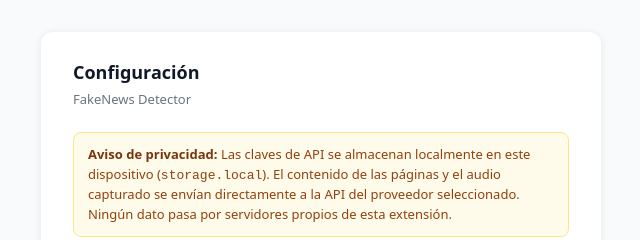
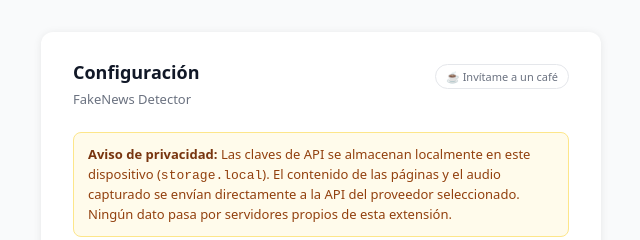
Before and after one commit to tonirojas/fakenews-detector, a browser extension: page options/options.html in a window 1280 px wide. Shown: the top 240 px of the page, 319-959 px from the left. Drawn offline with Linux system fonts and the light colour scheme.

Commit message:
feat: add Buy Me a Coffee donation chip to options, popup, and side panel headers

```diff
--- a/lib/strings.js
+++ b/lib/strings.js
@@ -55,6 +55,11 @@
   return ui.label;
 }
 
+// Donation chip — single source of truth
+// Replace TU_USUARIO with your real Buy Me a Coffee handle before publishing.
+export const DONATION_URL   = "https://www.buymeacoffee.com/TU_USUARIO";
+export const DONATION_LABEL = "☕ Invítame a un café";
+
 // Generic Spanish error strings
 export const ERRORS = {
   NO_API_KEY: "No hay clave de API configurada. Ve a Configuración para añadirla.",
--- a/options/options.css
+++ b/options/options.css
@@ -55,6 +55,42 @@
   box-shadow: 0 1px 8px var(--shadow);
 }
 
+/* ── Options header (title block + donate chip) ─────────────── */
+.options-header {
+  display: flex;
+  align-items: flex-start;
+  justify-content: space-between;
+  gap: 12px;
+  margin-bottom: 24px;
+}
+
+.options-header .subtitle {
+  margin-bottom: 0;
+}
+
+/* ── Donation chip ──────────────────────────────────────────── */
+.donate-chip {
+  display: inline-flex;
+  align-items: center;
+  padding: 4px 10px;
+  border-radius: 9999px;
+  font-size: 11px;
+  font-weight: 500;
+  color: var(--text-muted);
+  background: var(--surface);
+  border: 1px solid var(--border);
+  text-decoration: none;
+  white-space: nowrap;
+  flex-shrink: 0;
+  margin-top: 4px;
+  transition: background 0.15s, color 0.15s;
+}
+
+.donate-chip:hover {
+  color: var(--text);
+  background: var(--border);
+}
+
 h1 {
   font-size: 18px;
   font-weight: 700;
@@ -65,7 +101,7 @@
 .subtitle {
   font-size: 13px;
   color: var(--text-muted);
-  margin-bottom: 24px;
+  margin-bottom: 0;
 }
 
 .warning-box {
--- a/options/options.html
+++ b/options/options.html
@@ -10,8 +10,14 @@
 </head>
 <body>
   <div class="container">
-    <h1>Configuración</h1>
-    <p class="subtitle">FakeNews Detector</p>
+    <div class="options-header">
+      <div class="options-header-text">
+        <h1>Configuración</h1>
+        <p class="subtitle">FakeNews Detector</p>
+      </div>
+      <a class="donate-chip" id="donate-chip" target="_blank" rel="noopener noreferrer"
+         title="Apoya el desarrollo de esta extensión"></a>
+    </div>
 
     <div class="warning-box">
       <strong>Aviso de privacidad:</strong> Las claves de API se almacenan localmente en este dispositivo
--- a/options/options.js
+++ b/options/options.js
@@ -8,6 +8,7 @@
 import { validateBaseUrl } from "../lib/providers.js";
 import { api, supportsAudioCapture } from "../lib/webext.js";
 import { initTheme } from "../lib/theme.js";
+import { DONATION_URL, DONATION_LABEL } from "../lib/strings.js";
 
 initTheme(document);
 
@@ -50,6 +51,13 @@
 const btnSave          = document.getElementById("btn-save");
 const confirmMsg       = document.getElementById("confirm-msg");
 const selectTheme      = document.getElementById("select-theme");
+const donateChip       = document.getElementById("donate-chip");
+
+// Wire donation chip (href + label from single source in lib/strings.js)
+if (donateChip) {
+  donateChip.href        = DONATION_URL;
+  donateChip.textContent = DONATION_LABEL;
+}
 
 const CUSTOM_VALUE = "__custom__";
 
--- a/popup/popup.css
+++ b/popup/popup.css
@@ -108,6 +108,42 @@
 }
 
 .btn-theme:hover { color: var(--text); background: var(--theme-btn-hover); }
+
+/* ── Donation chip ──────────────────────────────────────────── */
+/* Sits between the title and the theme toggle in the narrow header.
+   max-width + ellipsis prevent layout overflow on the 280 px popup. */
+.donate-chip {
+  display: inline-flex;
+  align-items: center;
+  padding: 3px 8px;
+  border-radius: 9999px;
+  font-size: 11px;
+  font-weight: 500;
+  color: var(--text-muted);
+  background: var(--surface);
+  border: 1px solid var(--border);
+  text-decoration: none;
+  flex-shrink: 1;
+  min-width: 0;
+  max-width: 85px;
+  overflow: hidden;
+  transition: color 0.15s, background 0.15s;
+}
+
+/* text-overflow:ellipsis requires a block-level child; it has no effect on
+   anonymous text nodes inside a flex container. The <span> is the flex item
+   that actually clips and shows the ellipsis. */
+.donate-chip span {
+  overflow: hidden;
+  text-overflow: ellipsis;
+  white-space: nowrap;
+  min-width: 0;
+}
+
+.donate-chip:hover {
+  color: var(--text);
+  background: var(--border);
+}
 
 /* ── Provider line ──────────────────────────────────────────── */
 .provider-line {
--- a/sidepanel/sidepanel.css
+++ b/sidepanel/sidepanel.css
@@ -55,11 +55,41 @@
   flex-shrink: 0;
 }
 
+/* ── Panel title row (title + donate chip) ───────────────────── */
+.panel-title-row {
+  display: flex;
+  align-items: center;
+  justify-content: space-between;
+  gap: 8px;
+  margin-bottom: 8px;
+}
+
 .panel-title {
   font-size: 14px;
   font-weight: 700;
   color: var(--text-strong);
-  margin-bottom: 8px;
+}
+
+/* ── Donation chip ──────────────────────────────────────────── */
+.donate-chip {
+  display: inline-flex;
+  align-items: center;
+  padding: 3px 9px;
+  border-radius: 9999px;
+  font-size: 11px;
+  font-weight: 500;
+  color: var(--text-muted);
+  background: var(--surface-alt);
+  border: 1px solid var(--border);
+  text-decoration: none;
+  white-space: nowrap;
+  flex-shrink: 0;
+  transition: background 0.15s, color 0.15s;
+}
+
+.donate-chip:hover {
+  color: var(--text);
+  background: var(--border);
 }
 
 /* ── Overall verdict chip ────────────────────────────────────── */
```
Also changed, not shown: popup/popup.html (+2 -0 lines), popup/popup.js (+8 -0 lines), sidepanel/sidepanel.html (+5 -1 lines), sidepanel/sidepanel.js (+8 -0 lines), 1 other file.
